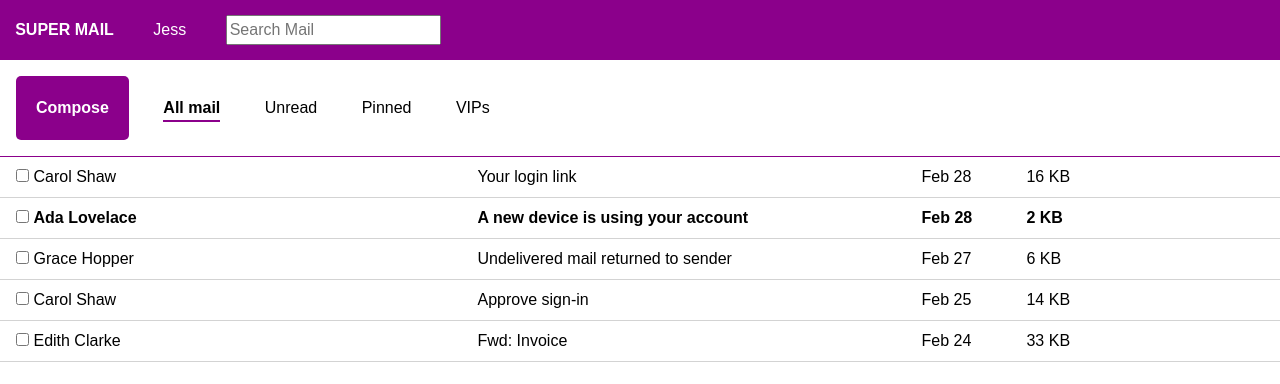
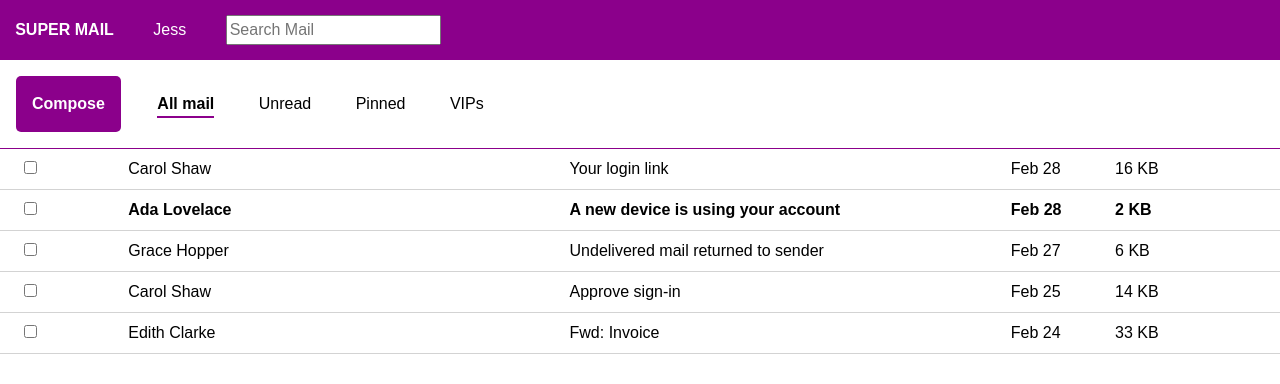
Before and after one commit to bloominstituteoftechnology/module-project-html-and-css-ii-angel33la, a plain HTML site: page index.html in a window 1280 px wide. Drawn offline with Linux system fonts and the light colour scheme.

Commit message:
fixed my naming on css to try and give it more specifics

```diff
--- a/index.html
+++ b/index.html
@@ -70,18 +70,18 @@ p, h1, h2, h3, h4, h5, h6 {
     /* 👉 Task 4- Target the divs that are directly nested underneath the id headerTop.
     Make them display as inline block, instead of block.
     This will make them render on the same line. */
-    #headerTop div, #headerBottom div {
+    #headerTop>div, #headerBottom>div {
       display: inline-block;
     }
     /* 👉 Task 5- Target the spans that are nested inside the id headerTop.
     Make them have some margin on the right.
     This will prevent the spans from crashing against one another. */
-    #headerTop div span {
+    #headerTop>div>span {
       margin-right: 35px;
     }
     /* 👉 Task 6- Target the first span nested inside the element with id headerTop.
     Make it have a font weight of bold, and transform the text to uppercase. */
-    #headerTop div span:first-child {
+    #headerTop>div>span:first-child {
       font-weight: bold;
       text-transform: uppercase;
     }
@@ -99,13 +99,13 @@ p, h1, h2, h3, h4, h5, h6 {
 
     /* 👉 Task 9- Target the "Compose" button, although note it's a div instead an actual button.
     Give it color, bold text, background, padding, border radius, margin right, and a cursor of pointer. */
-    #headerBottom div:first-child {
+    #headerBottom>div:first-child {
       color: #fff;
       font-weight: bold;
       background-color: darkmagenta;
-      padding: 20px;
+      padding: 1rem;
       border-radius: 5px;
-      margin-right: 30px;
+      margin-right: 2rem;
       cursor: pointer;
     }
     /* 👉 Task 10- Research how to remove all the default styling of button elements.
@@ -121,7 +121,7 @@ p, h1, h2, h3, h4, h5, h6 {
 	outline: inherit;
 }
 
-#headerBottom div button {
+#headerBottom>div>button {
   margin-right: 40px;
   cursor: pointer;
 }
@@ -143,7 +143,7 @@ p, h1, h2, h3, h4, h5, h6 {
     Give them some padding, bigger padding to the left, and a bottom border of very light grey. */
 .email {
   padding: .5rem;
-  padding-left: 1rem;
+  padding-left: 1.5rem;
   border-bottom: 1px solid lightgray;
 }
     /* 👉 Task 14- Target each div inside the element with a class of email.
@@ -154,7 +154,7 @@ p, h1, h2, h3, h4, h5, h6 {
 .email-subject, .email-name {
   width: 35%;
 }
-.email-date, .email-size {
+.email-date, .email-size, .email-check {
   width: 8%;
 }
 
```
Lines whose indentation alone changed are shown as unchanged.
